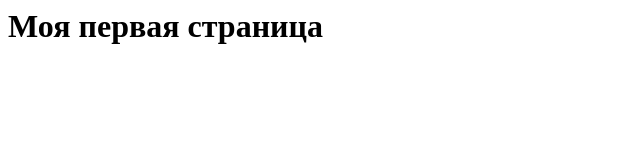
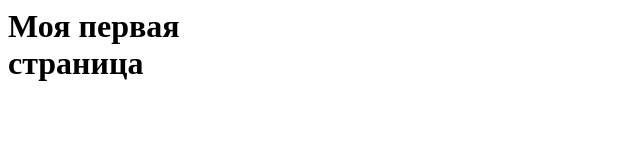
Before and after one commit to Bloodynik23/nik23, a plain HTML site: page index.html in a window 1280 px wide. Shown: the whole page, without its empty margins (0-640 px from the left). Drawn offline with Linux system fonts and the light colour scheme.

Commit message:
Update index.html

```diff
--- a/index.html
+++ b/index.html
@@ -2,6 +2,6 @@
 <head><title>Страница</title>
 </head>
 <body>
-<h1>Моя первая страница<h1>
+<h1>Моя первая <br>страница<h1>
 </body>
 </html>
```
